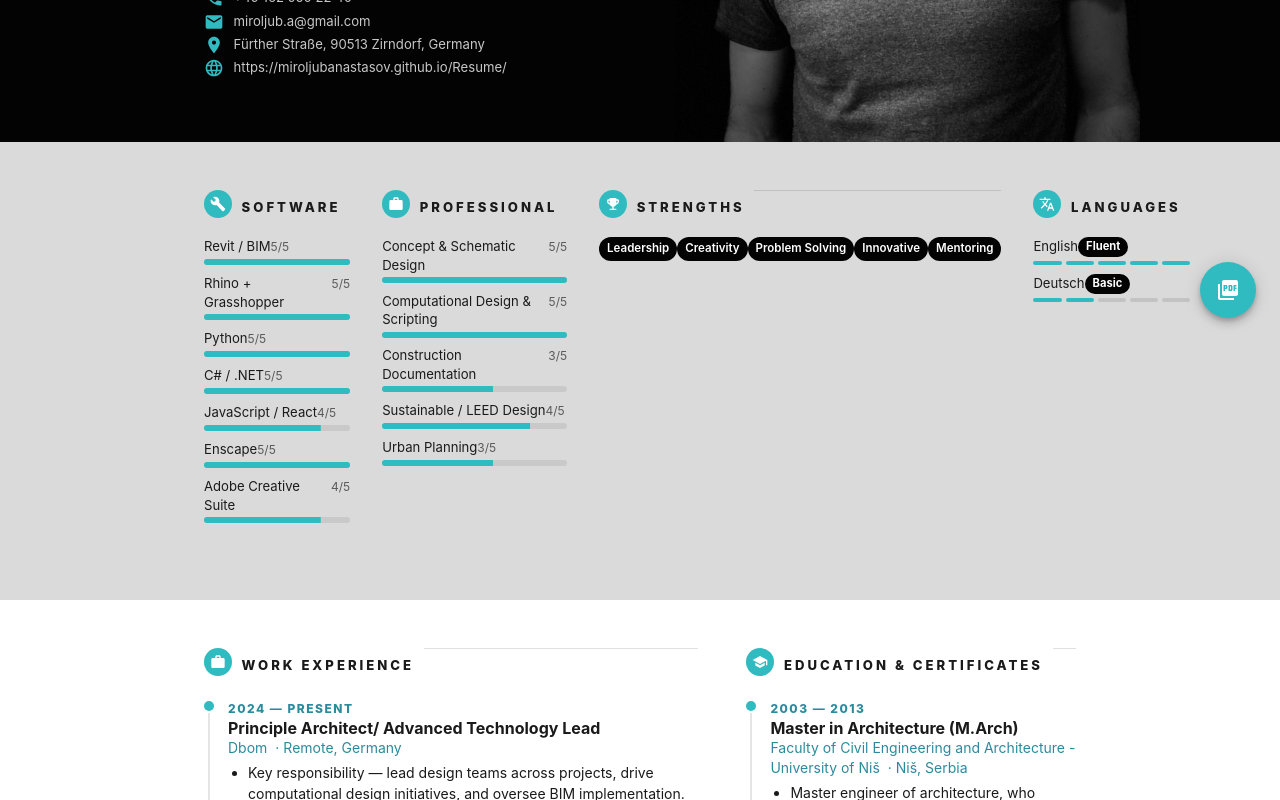
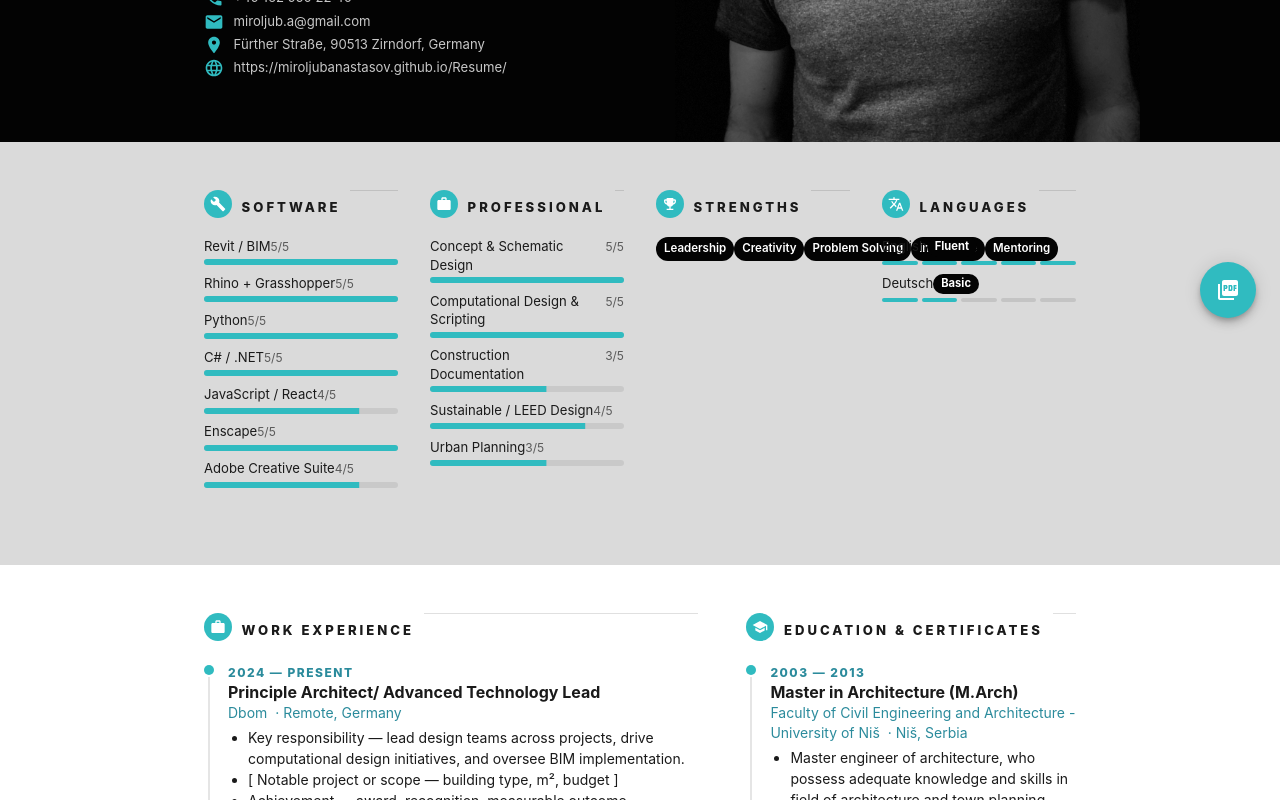
Before and after one commit to miroljubanastasov/Resume, a React (Vite) app: page / in a window 1280 px wide. Shown: the part 458-1258 px from the top of the page. Built offline with nearby package versions, Linux system fonts and the light colour scheme.

Commit message:
Skills/languages: 4 equal columns from md (2x2 on sm), minmax(0,1fr) + minWidth:0 to prevent overflow

```diff
--- a/src/ResumePage.jsx
+++ b/src/ResumePage.jsx
@@ -159,7 +159,7 @@ function SkillBar({ label, level }) {
 function SkillCategory({ category, items }) {
     const hasLevels = items.some((i) => typeof i.level === 'number');
     return (
-        <Box sx={{ mb: 2.5 }}>
+        <Box sx={{ mb: 2.5, minWidth: 0 }}>
             <SectionTitle icon={CATEGORY_ICONS[category] ?? <BuildIcon sx={{ fontSize: 16 }} />}>
                 {category}
             </SectionTitle>
@@ -416,7 +416,7 @@ export default function ResumePage({ data = resumeData }) {
             </Box>
 
             {/* ============ SKILLS + LANGUAGES band ============ */}
-            <Box sx={{ bgcolor: 'band.light', width: '100%', overflow: 'hidden', '@media print': PRINT_COLOR }}>
+            <Box sx={{ bgcolor: 'band.light', width: '100%', '@media print': PRINT_COLOR }}>
                 <Box
                     className="print-band"
                     sx={{
@@ -425,16 +425,20 @@ export default function ResumePage({ data = resumeData }) {
                         px: L.bandPadX,
                         py: L.bandPadY,
                         display: 'grid',
-                        gridTemplateColumns: { xs: '1fr', sm: 'repeat(2, 1fr)', md: 'repeat(4, 1fr)' },
+                        gridTemplateColumns: {
+                            xs: '1fr',
+                            sm: 'repeat(2, minmax(0, 1fr))',
+                            md: 'repeat(4, minmax(0, 1fr))',
+                        },
                         gap: { xs: 3, md: 4 },
-                        '@media print': { gridTemplateColumns: 'repeat(4, 1fr)', gap: 24, py: 24 },
+                        '@media print': { gridTemplateColumns: 'repeat(4, minmax(0, 1fr))', gap: 24, py: 24 },
                     }}
                 >
                     {skills?.map((group) => (
                         <SkillCategory key={group.category} category={group.category} items={group.items} />
                     ))}
                     {languages && languages.length > 0 && (
-                        <Box>
+                        <Box sx={{ minWidth: 0 }}>
                             <SectionTitle icon={<TranslateIcon sx={{ fontSize: 16 }} />}>
                                 Languages
                             </SectionTitle>
```
